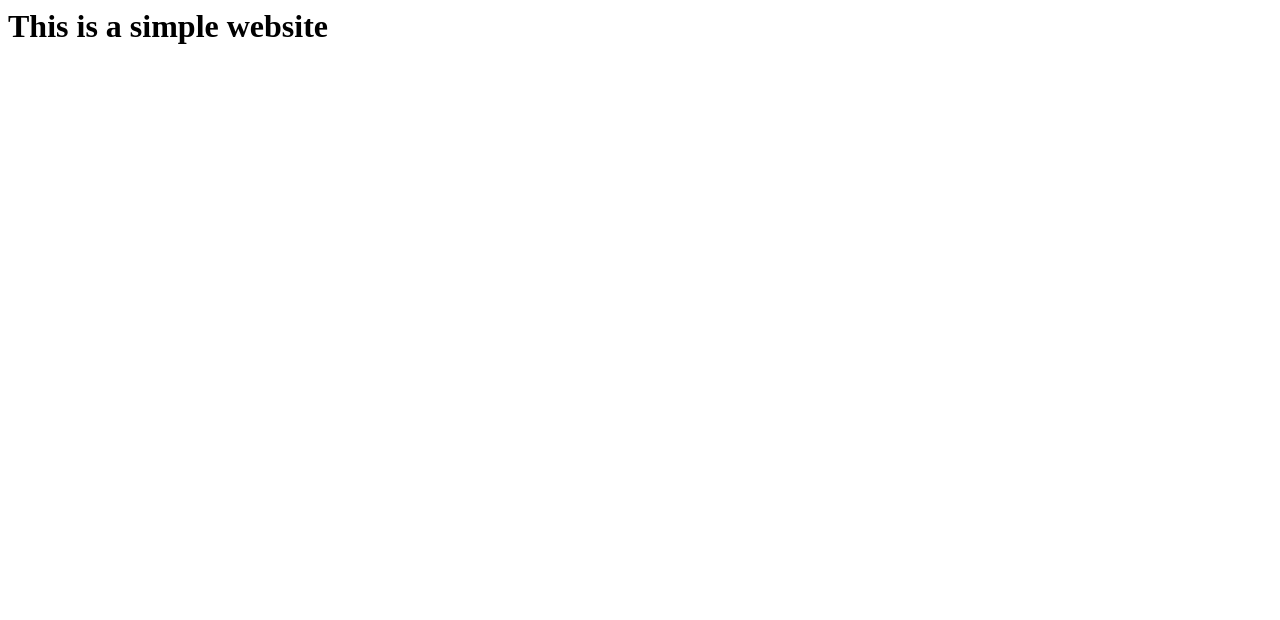
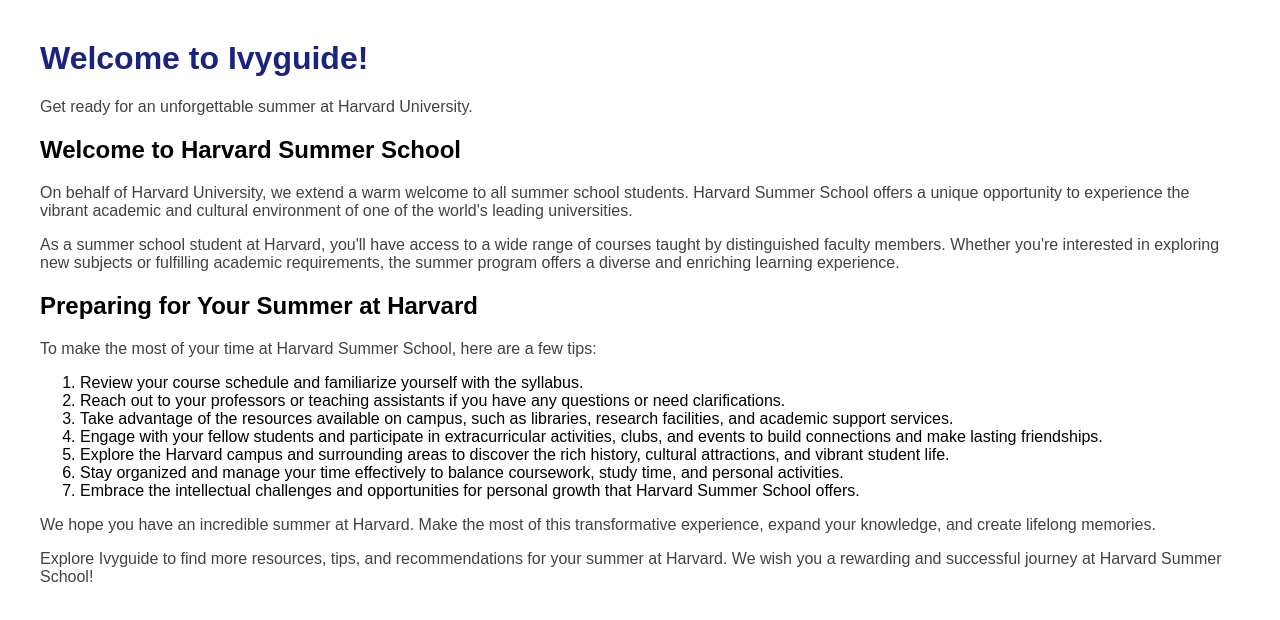
Before and after one commit to ambroxan/Agile, a plain HTML site: page index.html in a window 1280 px wide. Drawn offline with Linux system fonts and the light colour scheme.

Commit message:
Add files via upload

```diff
--- a/index.html
+++ b/index.html
@@ -1,7 +1,40 @@
+<!DOCTYPE html>
 <html>
-    <body>
-       <h1>
-    This is a simple website
-        </h1>
-    </body>
+<head>
+    <title>Ivyguide - Welcome to Harvard Summer School</title>
+    <style>
+        body {
+            font-family: Arial, sans-serif;
+            margin: 40px;
+        }
+
+        h1 {
+            color: #1a237e;
+        }
+
+        p {
+            color: #424242;
+        }
+    </style>
+</head>
+<body>
+    <h1>Welcome to Ivyguide!</h1>
+    <p>Get ready for an unforgettable summer at Harvard University.</p>
+    <h2>Welcome to Harvard Summer School</h2>
+    <p>On behalf of Harvard University, we extend a warm welcome to all summer school students. Harvard Summer School offers a unique opportunity to experience the vibrant academic and cultural environment of one of the world's leading universities.</p>
+    <p>As a summer school student at Harvard, you'll have access to a wide range of courses taught by distinguished faculty members. Whether you're interested in exploring new subjects or fulfilling academic requirements, the summer program offers a diverse and enriching learning experience.</p>
+    <h2>Preparing for Your Summer at Harvard</h2>
+    <p>To make the most of your time at Harvard Summer School, here are a few tips:</p>
+    <ol>
+        <li>Review your course schedule and familiarize yourself with the syllabus.</li>
+        <li>Reach out to your professors or teaching assistants if you have any questions or need clarifications.</li>
+        <li>Take advantage of the resources available on campus, such as libraries, research facilities, and academic support services.</li>
+        <li>Engage with your fellow students and participate in extracurricular activities, clubs, and events to build connections and make lasting friendships.</li>
+        <li>Explore the Harvard campus and surrounding areas to discover the rich history, cultural attractions, and vibrant student life.</li>
+        <li>Stay organized and manage your time effectively to balance coursework, study time, and personal activities.</li>
+        <li>Embrace the intellectual challenges and opportunities for personal growth that Harvard Summer School offers.</li>
+    </ol>
+    <p>We hope you have an incredible summer at Harvard. Make the most of this transformative experience, expand your knowledge, and create lifelong memories.</p>
+    <p>Explore Ivyguide to find more resources, tips, and recommendations for your summer at Harvard. We wish you a rewarding and successful journey at Harvard Summer School!</p>
+</body>
 </html>
```
